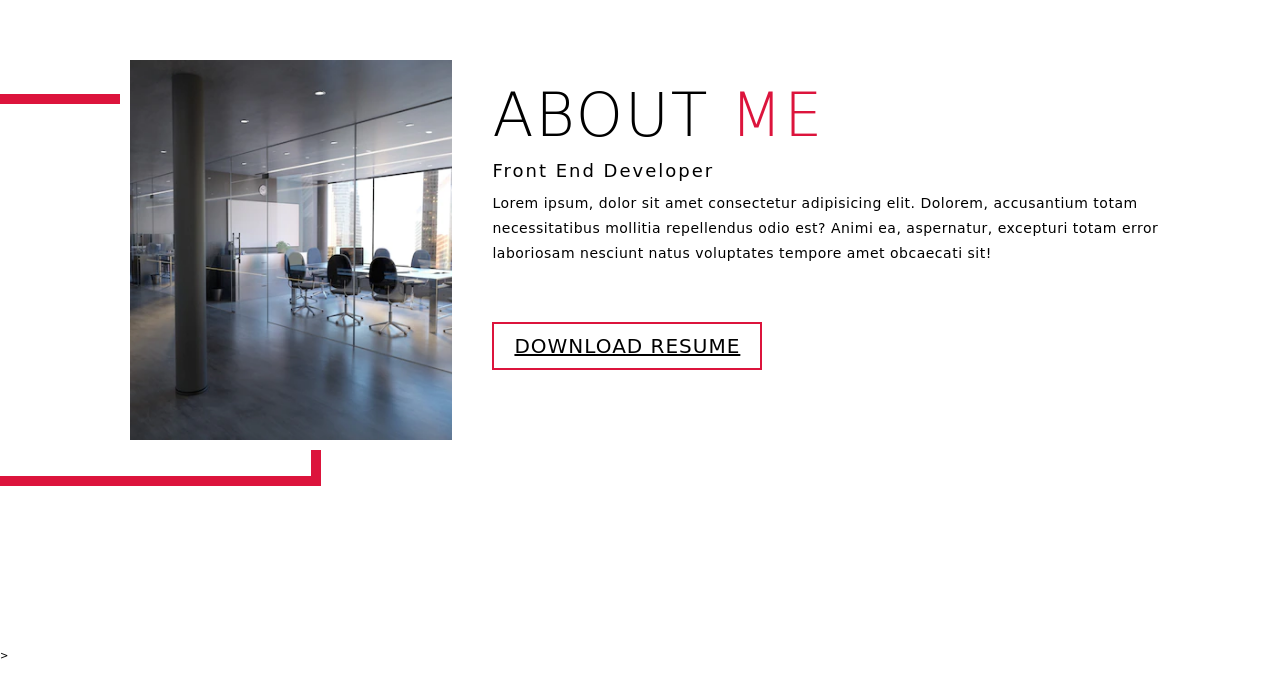
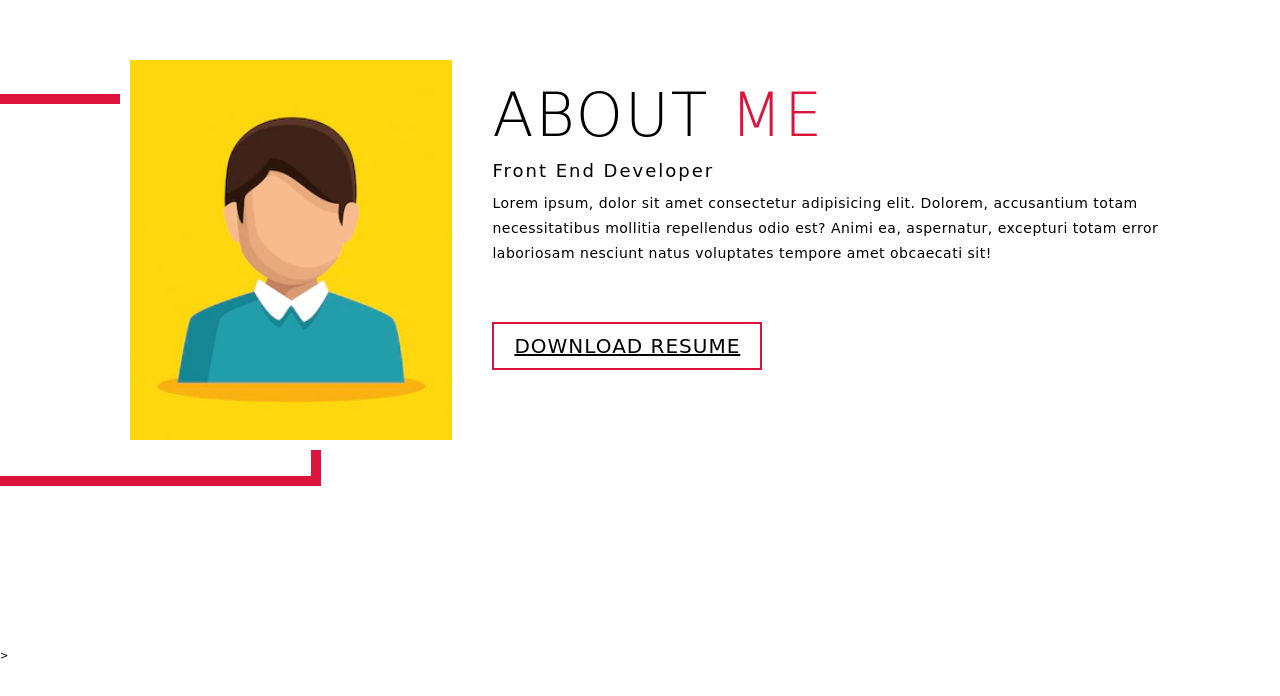
Before and after one commit to vinay320/Portfolio, a plain HTML site: page index.html in a window 1280 px wide. Shown: the part 4308-5004 px from the top of the page. Drawn offline with Linux system fonts and the light colour scheme.

Commit message:
Update index.html

```diff
--- a/index.html
+++ b/index.html
@@ -154,7 +154,7 @@
         <div class="about container">
             <div class="col-left">
                 <div class="about-img">
-                    <img src="/img/glass-office-room-wall_110893-1111.webp" alt="">
+                    <img src="/img/pofile.webp" alt="">
                 </div>
             </div>
             <div class="col-right">
```
